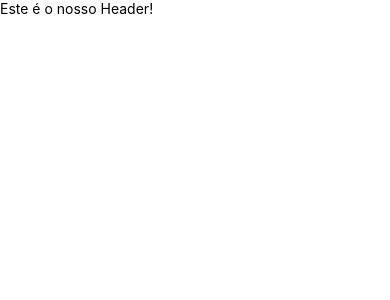
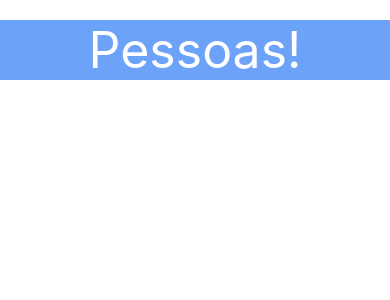
Before and after one commit to d0uguit0s/peopleList, a React Native app: screen / in a window 390 px wide. Shown: the top 300 px of the page. Built offline with nearby package versions, Linux system fonts and the light colour scheme.

Commit message:
Estilizando o Header e refatorando para reutilização

```diff
--- a/App.js
+++ b/App.js
@@ -10,7 +10,7 @@
   render() {
     return (
       <View>
-        <Header />
+        <Header title="Pessoas!" />
       </View>
     );
   }
--- a/src/components/Header.js
+++ b/src/components/Header.js
@@ -1,5 +1,5 @@
 import React from 'react';
-import { View, Text } from 'react-native'
+import { View, Text, StyleSheet } from 'react-native'
 
 //Existem dois tipos de componentes, o Statefull e o Stateless/Funcional
 // Statefull
@@ -13,10 +13,25 @@
 
 // Stateless | Functional
 const Header = (props) => (
-    <View>
-        <Text>Este é o nosso Header!</Text>
+    <View style={style.container}>
+        <Text style={style.title}>{ props.title }</Text>
     </View>
 );
 
+// StyleSheet
+// StyleSheet.create ajuda a otimizar as correções de erros no estilo do app e a performance em geral
+const style = StyleSheet.create({
+    container: {
+        marginTop: 20,
+        backgroundColor: '#6ca2f7',
+        alignItems: 'center',
+        justifyContent: 'center',
+    },
+    title: {
+        fontSize: 50,
+        color: '#fff',
+    },
+});
+
 // Exportando o código para ser importado no projeto todo
 export default Header;
```
